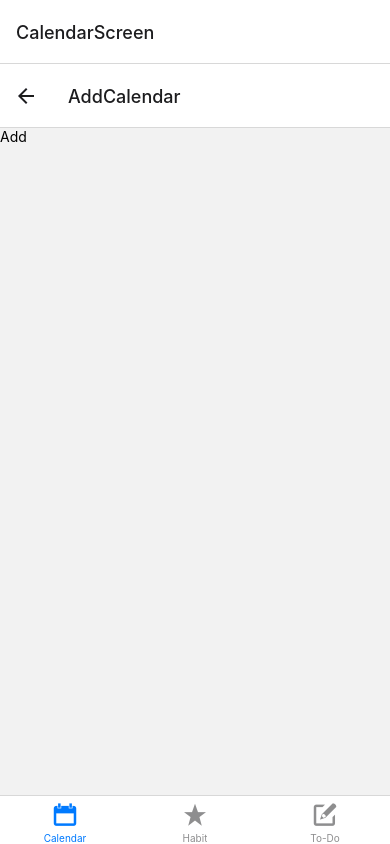
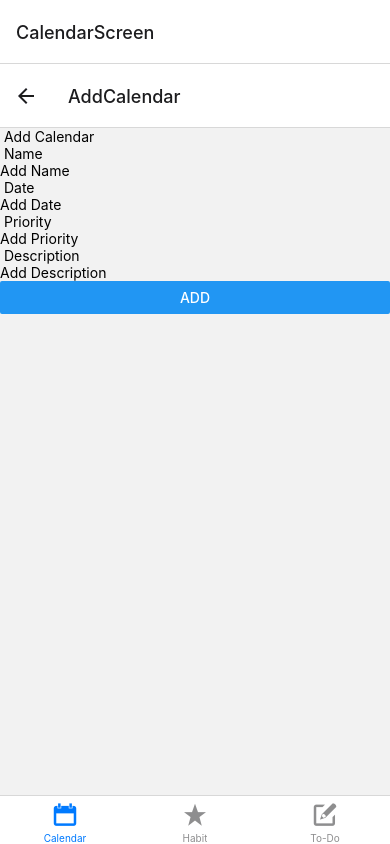
Before and after one commit to MohRaNa/habit-tracker, a React Native app: screen /AddCalendar in a window 390 px wide. Built offline with nearby package versions, Linux system fonts and the light colour scheme.

Commit message:
Added input values

```diff
--- a/Navigation.js
+++ b/Navigation.js
@@ -4,15 +4,20 @@ import { NavigationContainer } from "@react-navigation/native";
 import { createNativeStackNavigator } from "@react-navigation/native-stack";
 import Icon from "react-native-vector-icons/Entypo";
 
-//screens
+//Screen Tab / Stack
 import CalendarScreen from "./screens/CalendarScreen";
 import HabitScreen from "./screens/HabitScreen";
 import TodoScreen from "./screens/TodoScreen";
+
+//Screen Stack
 import AddCalendar from "./screens/Add/AddCalendar";
 import AddHabit from "./screens/Add/AddHabit";
 import AddToDo from "./screens/Add/AddToDo";
 
+//Navigation Tab
 const Tab = createBottomTabNavigator();
+
+//Navigation Stack
 const CalendarStack = createNativeStackNavigator();
 const HabitStack = createNativeStackNavigator();
 const TodoStack = createNativeStackNavigator();
@@ -20,7 +25,10 @@ const TodoStack = createNativeStackNavigator();
 function CalendarStackScreen() {
   return (
     <CalendarStack.Navigator>
-      <CalendarStack.Screen name="CalendarScreen" component={CalendarScreen} />
+      <CalendarStack.Screen
+        name="CalendarStkScreen"
+        component={CalendarScreen}
+      />
       <CalendarStack.Screen
         name="AddCalendar"
         component={AddCalendar}
--- a/screens/Add/AddCalendar.js
+++ b/screens/Add/AddCalendar.js
@@ -1,10 +1,58 @@
 import * as RN from "react-native";
 import * as React from "react";
 
+//firebase
+
 export default function AddCalendar({}) {
+  //Values Name, Date, Priority(Options), Description
+
+  const [newItem, setNewItem] = React.useState({
+    name: "",
+    date: "",
+    priority: "",
+    description: "",
+  });
+
+  const onSend = async () => {};
+
   return (
-    <RN.View>
-      <RN.Text>Add</RN.Text>
+    <RN.View style={styles.container}>
+      <RN.View>
+        <RN.Text> Add Calendar </RN.Text>
+        <RN.Text> Name </RN.Text>
+        <RN.TextInput
+          style={styles.input}
+          placeholder="Add Name"
+          onChangeText={(text) => setNewItem({ ...newItem, name: text })}
+        />
+        <RN.Text> Date </RN.Text>
+        <RN.TextInput
+          style={styles.input}
+          placeholder="Add Date"
+          onChangeText={(text) => setNewItem({ ...newItem, date: text })}
+        />
+        <RN.Text> Priority </RN.Text>
+        <RN.TextInput
+          style={styles.input}
+          placeholder="Add Priority"
+          onChangeText={(text) => setNewItem({ ...newItem, priority: text })}
+        />
+        <RN.Text> Description </RN.Text>
+        <RN.TextInput
+          style={styles.input}
+          placeholder="Add Description"
+          onChangeText={(text) => setNewItem({ ...newItem, description: text })}
+        />
+        <RN.Button
+          title="Add"
+          //onPress={() => }
+        />
+      </RN.View>
     </RN.View>
   );
 }
+
+const styles = RN.StyleSheet.create({
+  container: {},
+  input: {},
+});
```
